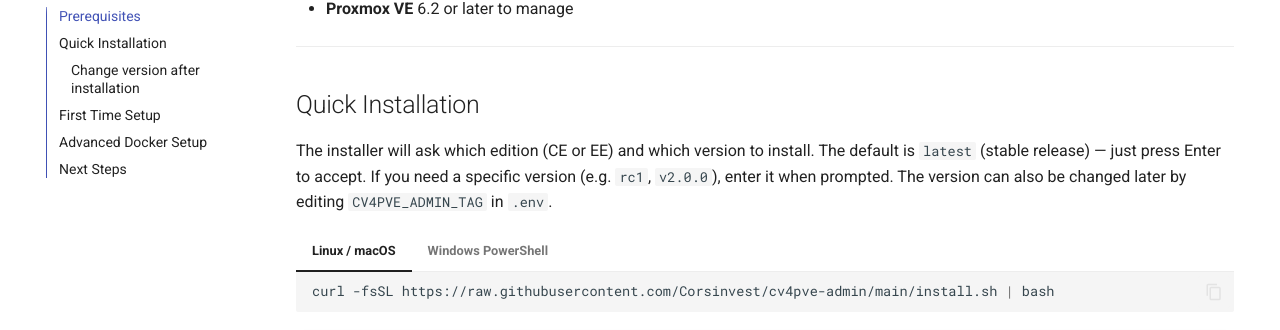
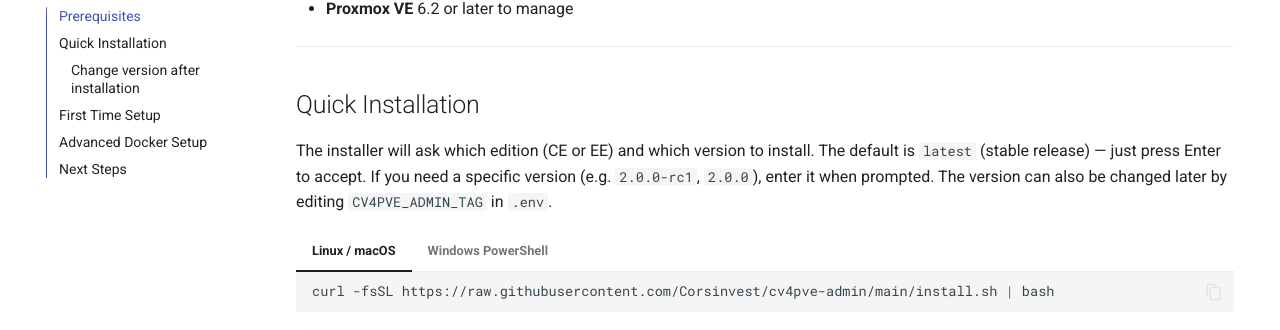
Before and after one commit to Corsinvest/cv4pve-admin, an MkDocs documentation site: the page built from docs/user/docs/getting-started.md, in a window 1280 px wide and 900 px high, scrolled down 495 px. Shown: the part 92-422 px from the top of the window. Built offline with MkDocs 1.6.1 and Material for MkDocs 9.7.7, drawn with Linux system fonts in a browser that asks for light colours; comment, search, counter and statistics services are not loaded; the version menu is left out.

Commit message:
fix: fix installer interactive prompts and improve tag UX (#143)
- install.sh: add </dev/tty to all read commands so prompts work with curl | bash
- install.sh, install.ps1: show available Docker Hub tags before asking for version
- install.sh, adminctl, .env: convert CRLF to LF (broken on Linux/macOS)
- .gitattributes: enforce LF for shell scripts/.env, CRLF for .ps1
- src/docker/README.md: correct tag format examples (2.0.0-rc1)
- src/docker/.env: improve tag comment with Docker Hub link
- docs/getting-started.md: update tag format examples

Fixes #142

```diff
--- a/docs/user/docs/getting-started.md
+++ b/docs/user/docs/getting-started.md
@@ -20,7 +20,7 @@
 
 ## Quick Installation
 
-The installer will ask which edition (CE or EE) and which version to install. The default is `latest` (stable release) — just press Enter to accept. If you need a specific version (e.g. `rc1`, `v2.0.0`), enter it when prompted. The version can also be changed later by editing `CV4PVE_ADMIN_TAG` in `.env`.
+The installer will ask which edition (CE or EE) and which version to install. The default is `latest` (stable release) — just press Enter to accept. If you need a specific version (e.g. `2.0.0-rc1`, `2.0.0`), enter it when prompted. The version can also be changed later by editing `CV4PVE_ADMIN_TAG` in `.env`.
 
 === "Linux / macOS"
 
```
Also changed, not shown: src/docker/README.md, 4 other files.
